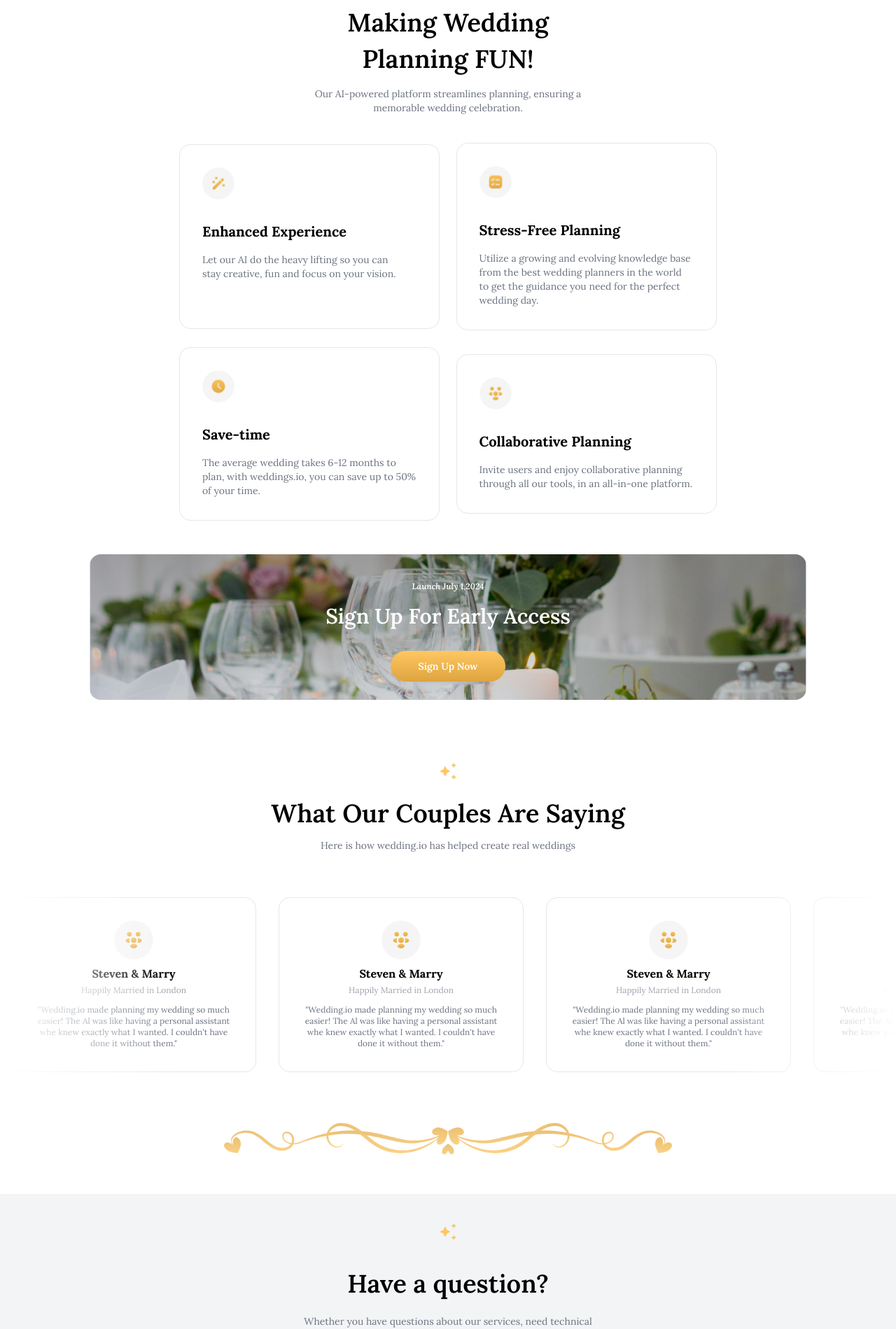
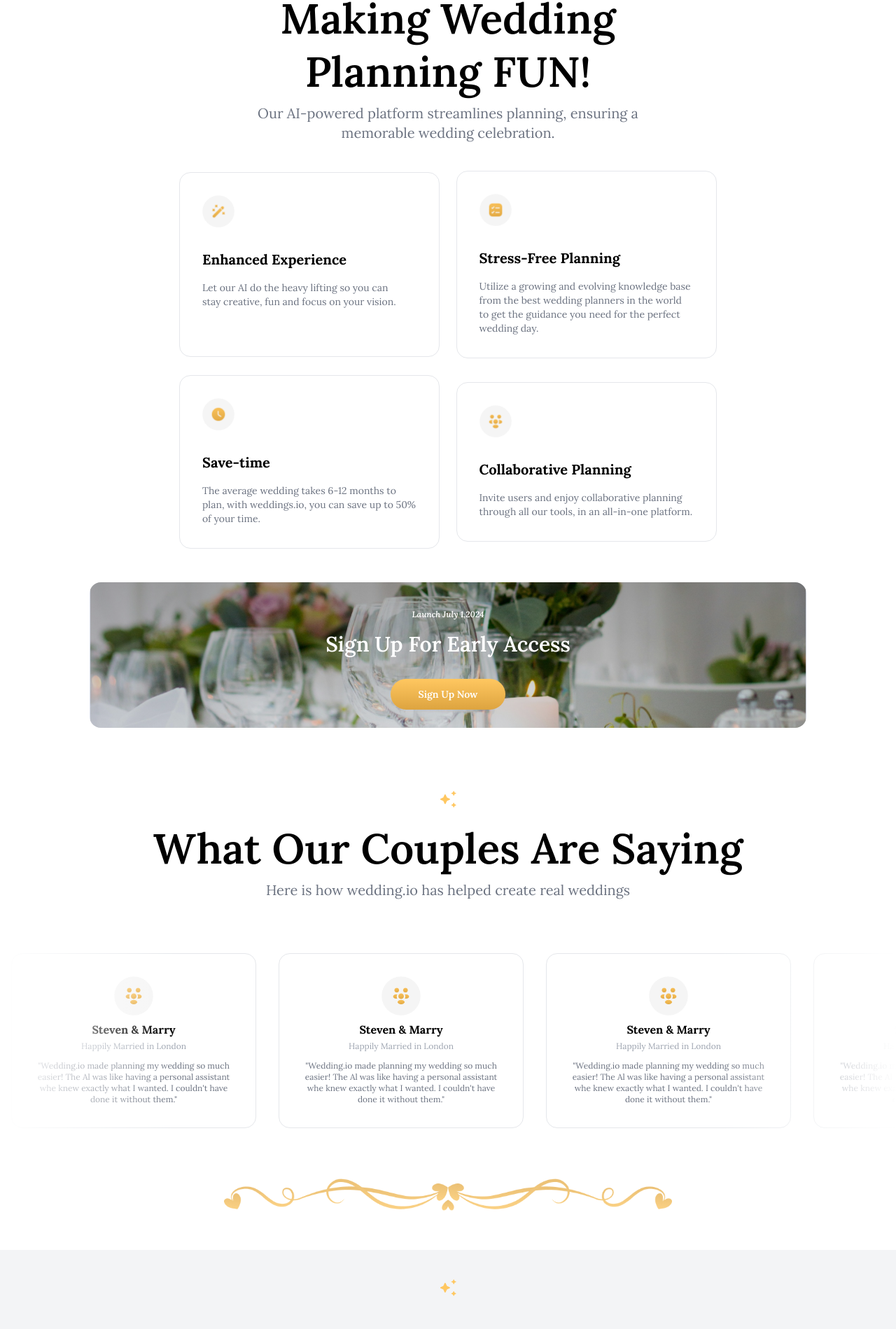
Before and after one commit to Parth-Patadiya/WeddingsIO, a React (Create React App) app: page / in a window 1280 px wide. Shown: the part 4517-6416 px from the top of the page at 70% size. Built offline with nearby package versions, Linux system fonts and the light colour scheme.

Commit message:
design fixes for other section on desktop screen sizde

```diff
--- a/src/components/FollowUs.js
+++ b/src/components/FollowUs.js
@@ -7,11 +7,17 @@ const FollowUs = () => {
     <div className='flex align-middle flex-col items-center justify-center mt-4 h-full'>
       <div className='lg:w-[40%] w-[75%] flex align-middle flex-col items-center justify-center'>
         <Icon className='w-24 h-7 mb-2.5 mt-10' />
-        <h1 className="text-2xl md:text-4xl font-semibold my-4">
+        <h1 className="text-2xl md:text-4xl lg:text-2xl xl:text-6xl font-semibold my-4 whitespace-nowrap">
           Follow Us on Social Media
         </h1>
-        <div className="text-sm text-gray-500">
-          Stay connected with us for the latest wedding trends, inspiration, and tips! Follow Wedding.io on Facebook, Instagram, and Twitter to join our community of happy couples and industry experts.
+        <div className="text-sm text-gray-500 xl:text-xl leading-relaxed text-center px-4 md:px-6 lg:px-8 whitespace-nowrap">
+          Stay connected with us for the latest wedding trends, inspiration, and tips!
+        </div>
+        <div className="text-sm text-gray-500 xl:text-xl leading-relaxed text-center px-4 md:px-6 lg:px-8 whitespace-nowrap">
+          Follow Wedding.io on Facebook, Instagram, and Twitter to join our community of
+        </div>
+        <div className="text-sm text-gray-500 xl:text-xl leading-relaxed text-center px-4 md:px-6 lg:px-8">
+          happy couples and industry experts.
         </div>
 
         <div className='w-[87%] sm:w-full items-center justify-between my-10 flex  sm:justify-between md:flex-row lg:flex-row'>
--- a/src/components/HaveAQuestion.js
+++ b/src/components/HaveAQuestion.js
@@ -8,13 +8,13 @@ const HaveAQuestion = () => {
     <div className='flex align-middle flex-col items-center justify-center mt-4 h-full bg-gray-100'>
       <div className='lg:w-[40%] md:w-[85%] w-[75%] flex align-middle flex-col items-center justify-center'>
         <Icon className='w-24 h-7 mb-4 mt-10' />
-        <h1 className="text-2xl md:text-4xl font-semibold my-6">
+        <h1 className="text-2xl md:text-4xl lg:text-2xl xl:text-6xl font-semibold my-6">
           Have a question?
         </h1>
-        <div className="text-sm text-gray-500">
+        <div className="text-sm text-gray-500 xl:text-xl">
           Whether you have questions about our services, need technical
         </div>
-        <div className="text-sm text-gray-500 mb-8">
+        <div className="text-sm text-gray-500 xl:text-xl mb-8">
           support, or just want some advice, we're here for you.
         </div>
         <div className='w-[65%] items-center justify-between flex flex-col sm:flex-col md:flex-col lg:flex-row'>
--- a/src/components/MakingWedding.js
+++ b/src/components/MakingWedding.js
@@ -4,20 +4,20 @@ import { ReactComponent as Icon } from '../assets/Images/Stars.svg';
 
 const MakingWedding = () => {
   return (
-    <div className='flex align-middle flex-col items-center justify-center mt-4'>
+    <div className='flex align-middle flex-col items-center justify-center mt-4 h-full'>
       <img className='flex-col items-center justify-center w-[70%] md:w-[55%] sm:w-[50%] my-10' src={Design} alt='' />
-      <div className='lg:w-[60%] w-[90%] flex align-middle flex-col items-center justify-center mb-50'>
+      <div className='w-[80%] flex align-middle flex-col items-center justify-center'>
         <Icon className='w-24 h-7 mb-2.5 mt-8' />
-        <div className="text-2xl md:text-4xl font-semibold mt-4">
+        <div className="text-2xl md:text-4xl lg:text-2xl xl:text-6xl font-semibold mb-4">
           Making Wedding
         </div>
-        <div className="text-2xl md:text-4xl font-semibold mt-3 mb-5">
+        <div className="text-2xl md:text-4xl lg:text-2xl xl:text-6xl font-semibold mb-4">
           Planning FUN!
         </div>
-        <div className="text-sm text-gray-500">
+        <div className="text-sm text-gray-500 xl:text-xl">
           Our AI-powered platform streamlines planning, ensuring a
         </div>
-        <div className="text-sm text-gray-500 mb-10">
+        <div className="text-sm text-gray-500 xl:text-xl mb-10">
           memorable wedding celebration.
         </div>
       </div>
--- a/src/components/TestimonialCarousel.js
+++ b/src/components/TestimonialCarousel.js
@@ -47,10 +47,10 @@ const TestimonialCarousel = () => {
     <div className='flex align-middle flex-col items-center justify-center mt-10 h-full'>
       <div className='w-[80%] flex align-middle flex-col items-center justify-center'>
         <Icon className='w-24 h-7 mb-2.5 mt-12' />
-        <h1 className="text-2xl md:text-4xl font-semibold my-4">
+        <h1 className="text-2xl md:text-4xl lg:text-2xl xl:text-6xl font-semibold my-4">
           What Our Couples Are Saying
         </h1>
-        <div className="text-sm text-gray-500 mb-2">
+        <div className="text-sm text-gray-500 xl:text-xl mb-5">
           Here is how wedding.io has helped create real weddings
         </div>
       </div>
```
